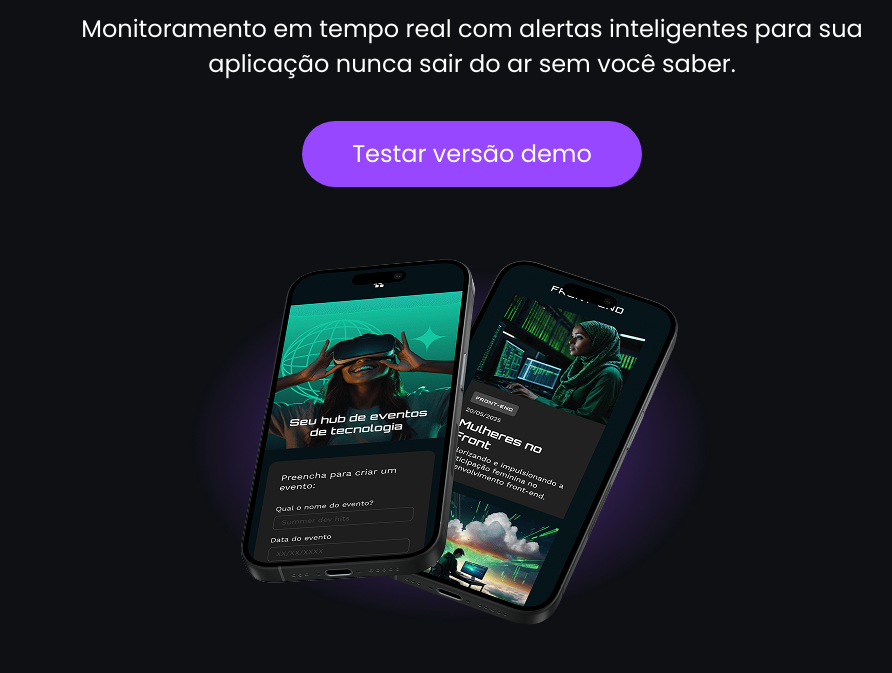
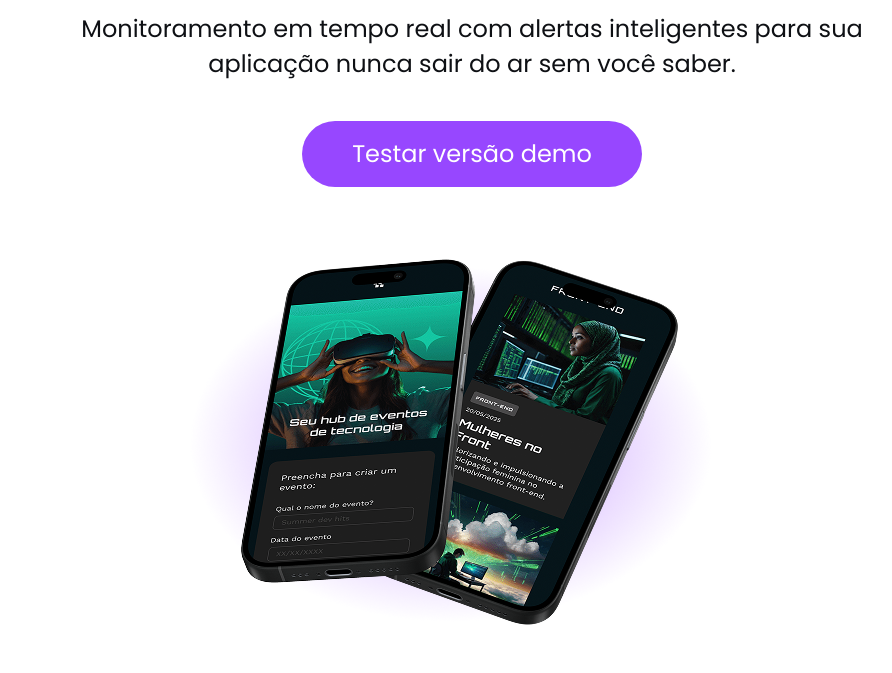
Before and after one commit to GuilhermeOliveira24/tecboard, a plain HTML site: page index.html in a window 1280 px wide. Shown: the part 372-1045 px from the top of the page, without its empty margins (168-1060 px from the left). Drawn offline with Linux system fonts and the light colour scheme.

Commit message:
Altera cor de fundo e cor de texto.

```diff
--- a/style/style.css
+++ b/style/style.css
@@ -17,8 +17,8 @@
 }
 
 body {
-    background-color: var(--cor-primaria);
-    color: var(--cor-secundaria);
+    background-color: var(--cor-secundaria);
+    color: var(--cor-primaria);
 
 }
 
```
